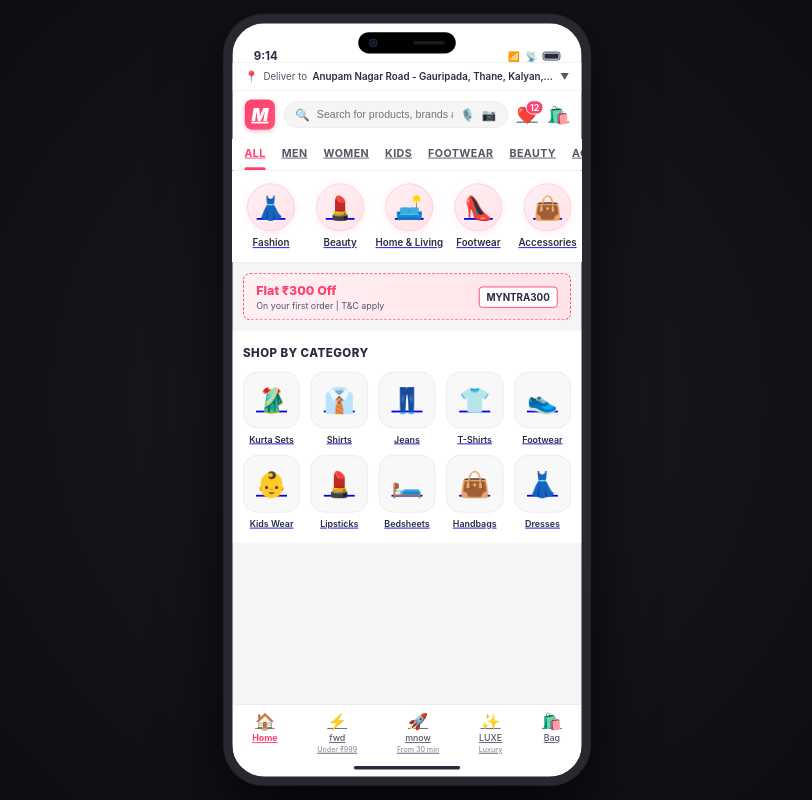
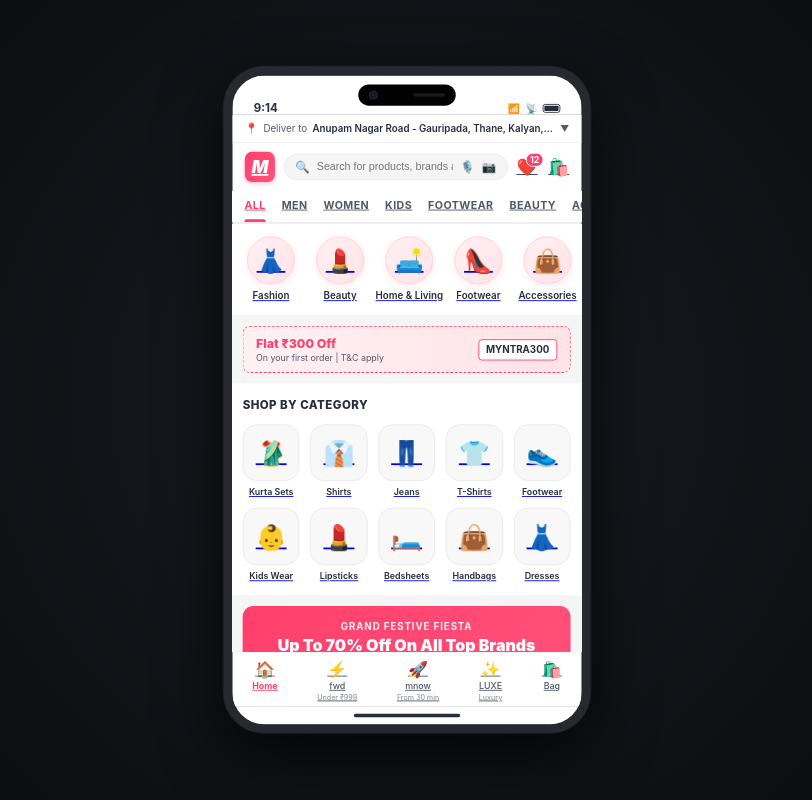
Before and after one commit to Deepali611/myntra-quickcheck-mvp, a Next.js app: page / in a window 1280 px wide. Shown: the whole page, without its empty margins (233-1045 px from the left). Built offline with nearby package versions, Linux system fonts and the light colour scheme.

Commit message:
Phase 6 — Flex scroll region fix

```diff
--- a/app/(shop)/layout.jsx
+++ b/app/(shop)/layout.jsx
@@ -12,7 +12,7 @@ export default function ShopLayout({ children }) {
   const bagCount = state?.bag ? state.bag.reduce((sum, item) => sum + (item.quantity || 1), 0) : 0;
 
   return (
-    <div style={{ display: 'flex', flexDirection: 'column', height: '100%', overflow: 'hidden' }}>
+    <div style={{ display: 'flex', flexDirection: 'column', height: '100%', minHeight: 0, flex: 1, overflow: 'hidden' }}>
       {/* Shared Header Chrome (Fixed top) */}
       <header className="shop-header">
         {/* Location Bar */}
--- a/app/(shop)/page.jsx
+++ b/app/(shop)/page.jsx
@@ -21,6 +21,13 @@ const SUBCATEGORIES = [
   { label: 'Bedsheets', path: '/c/homeliving', icon: '🛏️' },
   { label: 'Handbags', path: '/c/accessories', icon: '👜' },
   { label: 'Dresses', path: '/c/women/dress', icon: '👗' }
+];
+
+const BRAND_DEALS = [
+  { brand: 'Libas', title: 'Min. 50% Off', bg: '#fff0f3', tag: 'Ethnic' },
+  { brand: 'Roadster', title: 'Under ₹799', bg: '#f0f7ff', tag: 'Casual' },
+  { brand: 'HRX', title: '40-70% Off', bg: '#fdf0ff', tag: 'Activewear' },
+  { brand: 'Anouk', title: 'Flat 60% Off', bg: '#fffdf0', tag: 'Festive' }
 ];
 
 export default function HomePage() {
@@ -63,6 +70,44 @@ export default function HomePage() {
           ))}
         </div>
       </div>
+
+      {/* Grand Festive Banner */}
+      <div style={{ margin: '12px', padding: '16px', background: 'linear-gradient(135deg, #ff3f6c 0%, #ff527b 100%)', borderRadius: '12px', color: '#ffffff', textAlign: 'center' }}>
+        <div style={{ fontSize: '11px', textTransform: 'uppercase', letterSpacing: '1px', fontWeight: 'bold', opacity: 0.9 }}>
+          Grand Festive Fiesta
+        </div>
+        <div style={{ fontSize: '18px', fontWeight: '900', margin: '4px 0 8px 0' }}>
+          Up To 70% Off On All Top Brands
+        </div>
+        <div style={{ display: 'inline-block', backgroundColor: '#ffffff', color: '#ff3f6c', padding: '6px 14px', borderRadius: '20px', fontSize: '11px', fontWeight: 'bold' }}>
+          Explore Now →
+        </div>
+      </div>
+
+      {/* Trending Brands Section */}
+      <div style={{ backgroundColor: '#ffffff', padding: '16px 12px', marginTop: '8px' }}>
+        <div className="section-title">Top Brand Offers</div>
+        <div style={{ display: 'grid', gridTemplateColumns: 'repeat(2, 1fr)', gap: '10px' }}>
+          {BRAND_DEALS.map((deal, idx) => (
+            <div key={idx} style={{ backgroundColor: deal.bg, padding: '14px', borderRadius: '10px', border: '1px solid #eaeaec' }}>
+              <div style={{ fontSize: '10px', color: '#535766', textTransform: 'uppercase', fontWeight: 'bold' }}>{deal.tag}</div>
+              <div style={{ fontSize: '15px', fontWeight: 'bold', color: '#282c3f', marginTop: '2px' }}>{deal.brand}</div>
+              <div style={{ fontSize: '12px', color: '#ff3f6c', fontWeight: 'bold', marginTop: '4px' }}>{deal.title}</div>
+            </div>
+          ))}
+        </div>
+      </div>
+
+      {/* Value Add Feature Banner */}
+      <div style={{ margin: '12px', padding: '14px', backgroundColor: '#ffffff', borderRadius: '8px', border: '1px solid #eaeaec', display: 'flex', alignItems: 'center', justifyContent: 'space-between' }}>
+        <div style={{ display: 'flex', alignItems: 'center', gap: '10px' }}>
+          <span style={{ fontSize: '24px' }}>⚡</span>
+          <div>
+            <div style={{ fontSize: '13px', fontWeight: 'bold', color: '#282c3f' }}>Express 2-Day Delivery</div>
+            <div style={{ fontSize: '10px', color: '#535766' }}>Available on 10,000+ top wishlist picks</div>
+          </div>
+        </div>
+      </div>
     </div>
   );
 }
--- a/app/globals.css
+++ b/app/globals.css
@@ -49,6 +49,7 @@ body {
 .phone-frame-wrapper {
   width: 414px;
   height: 870px;
+  max-height: 94vh;
   background-color: #121316;
   border-radius: 46px;
   border: 10px solid #28292e;
@@ -106,6 +107,7 @@ body {
   font-weight: 700;
   color: var(--text-primary);
   user-select: none;
+  flex-shrink: 0;
 }
 
 .status-left {
@@ -137,9 +139,10 @@ body {
   border-radius: 1px;
 }
 
-/* Phone Screen Internal Display Area */
+/* Phone Screen Internal Display Area (Constrained flex column) */
 .phone-screen-display {
   flex: 1;
+  min-height: 0; /* CRITICAL: Allows flex child to shrink below content size */
   display: flex;
   flex-direction: column;
   overflow: hidden;
@@ -150,6 +153,7 @@ body {
 /* Main Internal Scrollable Body Region */
 .scrollable-content {
   flex: 1;
+  min-height: 0; /* CRITICAL: Enables scrolling in flex column layout */
   overflow-y: auto;
   overflow-x: hidden;
   -webkit-overflow-scrolling: touch;
@@ -173,6 +177,7 @@ body {
   align-items: center;
   justify-content: center;
   z-index: 150;
+  flex-shrink: 0;
 }
 
 .home-pill {
@@ -215,8 +220,8 @@ body {
 
 /* Primary Header Row */
 .shop-header {
-  position: sticky;
-  top: 0;
+  position: relative;
+  flex-shrink: 0;
   z-index: 100;
   background-color: var(--surface-color);
   border-bottom: 1px solid var(--border-color);
@@ -346,7 +351,7 @@ body {
   border-radius: 2px 2px 0 0;
 }
 
-/* Circle Department Tiles Rail (Dedicated Icons matching label) */
+/* Circle Department Tiles Rail */
 .dept-circle-rail {
   display: flex;
   overflow-x: auto;
@@ -470,8 +475,8 @@ body {
 
 /* Bottom Tab Navigation Bar */
 .bottom-tab-bar {
-  position: sticky;
-  bottom: 0;
+  position: relative;
+  flex-shrink: 0;
   z-index: 100;
   background-color: #ffffff;
   border-top: 1px solid var(--border-color);
```
